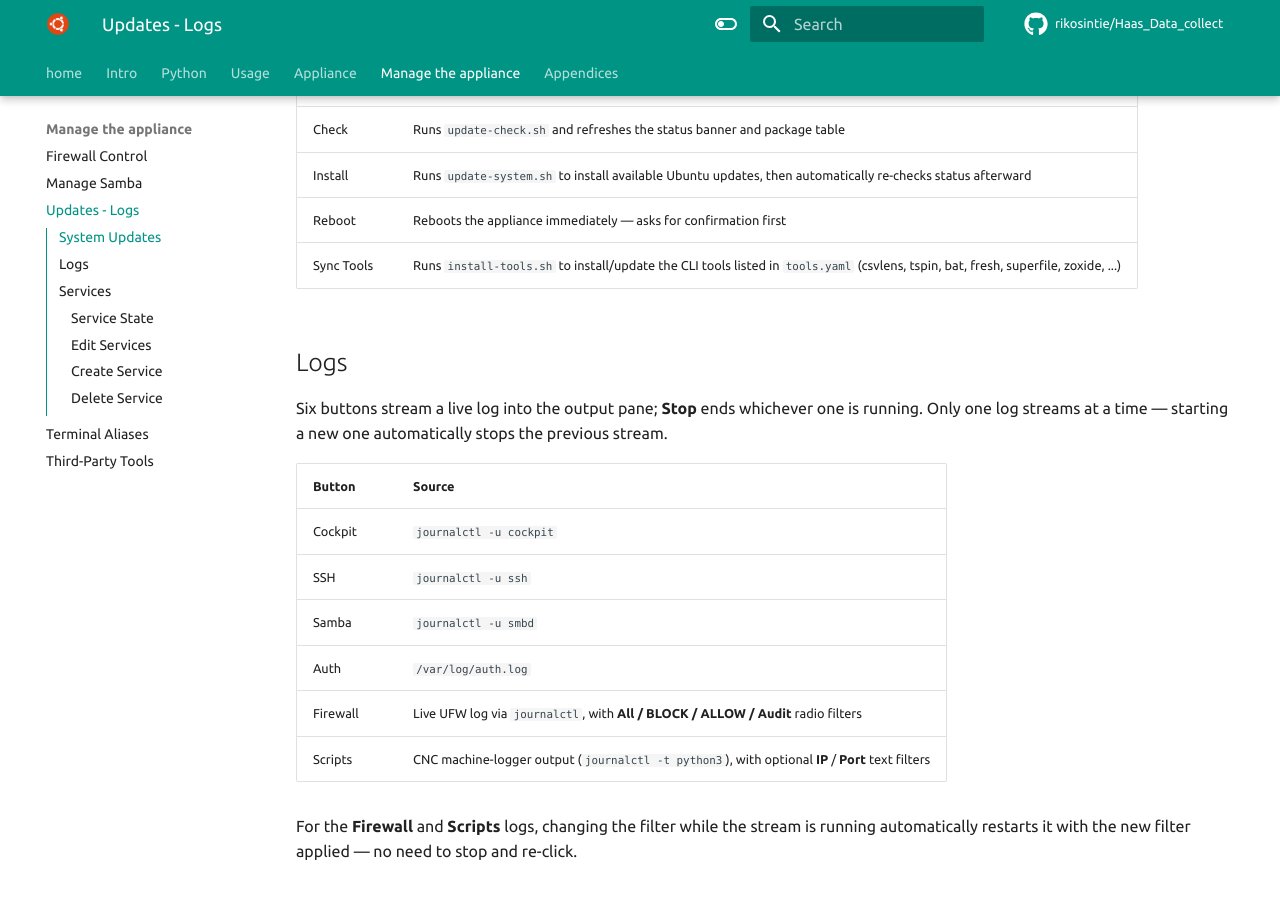
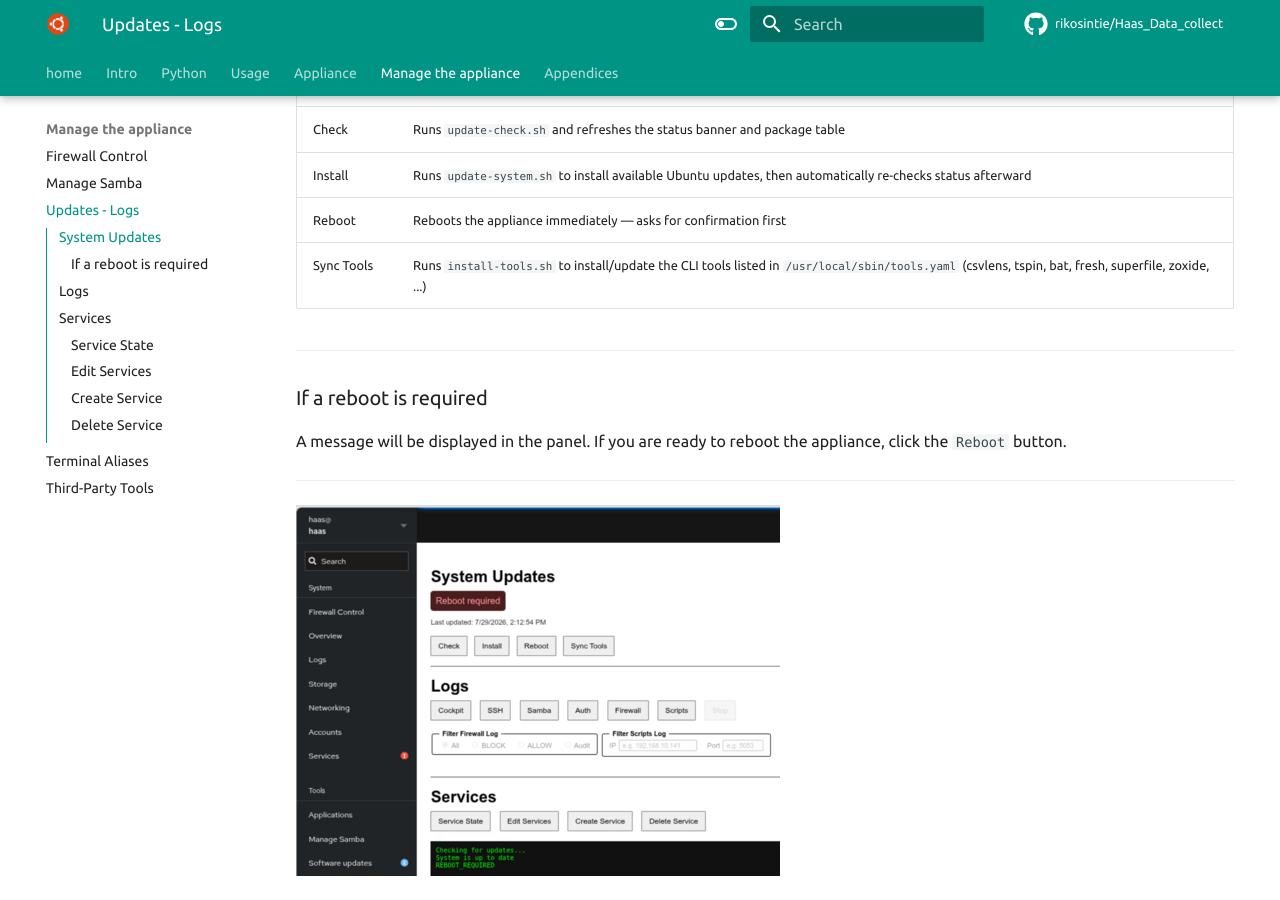
Before and after one commit to rikosintie/Haas_Data_collect, an MkDocs documentation site: the page built from docs/manage_the_appliance/updates.md, in a window 1280 px wide and 900 px high, scrolled down 494 px. Built offline with MkDocs 1.6.1 and Material for MkDocs 9.7.7, drawn with Linux system fonts in a browser that asks for light colours; some web fonts are replaced; comment, search, counter and statistics services are not loaded.

Commit message:
Git Title: samba.md and updates.md: Formatting and content updates

```diff
--- a/docs/manage_the_appliance/updates.md
+++ b/docs/manage_the_appliance/updates.md
@@ -21,7 +21,19 @@ from this page (persisted across page reloads).
 | Check | Runs `update-check.sh` and refreshes the status banner and package table |
 | Install | Runs `update-system.sh` to install available Ubuntu updates, then automatically re-checks status afterward |
 | Reboot | Reboots the appliance immediately — asks for confirmation first |
-| Sync Tools | Runs `install-tools.sh` to install/update the CLI tools listed in `tools.yaml` (csvlens, tspin, bat, fresh, superfile, zoxide, ...) |
+| Sync Tools | Runs `install-tools.sh` to install/update the CLI tools listed in `/usr/local/sbin/tools.yaml` (csvlens, tspin, bat, fresh, superfile, zoxide, ...) |
+
+----------------------------------------------------------------
+
+### If a reboot is required
+
+A message will be displayed in the panel. If you are ready to reboot the appliance, click the `Reboot` button.
+
+----------------------------------------------------------------
+
+![screenshot](./img/cockpit-update-reboot-required.resized.png)
+
+----------------------------------------------------------------
 
 ## Logs
 
@@ -42,15 +54,21 @@ For the **Firewall** and **Scripts** logs, changing the filter while the
 stream is running automatically restarts it with the new filter applied
 — no need to stop and re-click.
 
+----------------------------------------------------------------
+
 ## Services
 
 Manages the `haas-*.service` systemd units that run the per-machine CNC
 data-collection scripts.
 
+----------------------------------------------------------------
+
 ### Service State
 
 Click **Service State** for a one-shot `systemctl list-unit-files`
 summary of every `haas-*` service and its current state.
+
+----------------------------------------------------------------
 
 ### Edit Services
 
@@ -62,6 +80,8 @@ summary of every `haas-*` service and its current state.
    followed by `systemctl status <service>` so you can confirm it's
    still healthy.
 4. **Cancel** discards your changes and returns to the log/output view.
+
+----------------------------------------------------------------
 
 ### Create Service
 
@@ -84,6 +104,8 @@ Address, Port) instead of a raw editor — this generates a new
   pane shows each step, ending with `systemctl status` for the new
   service.
 
+----------------------------------------------------------------
+
 ### Delete Service
 
 Pick a unit file from the dropdown after clicking **Delete Service**.
```
Also changed, not shown: docs/manage_the_appliance/samba.md (+2 -2 lines).
